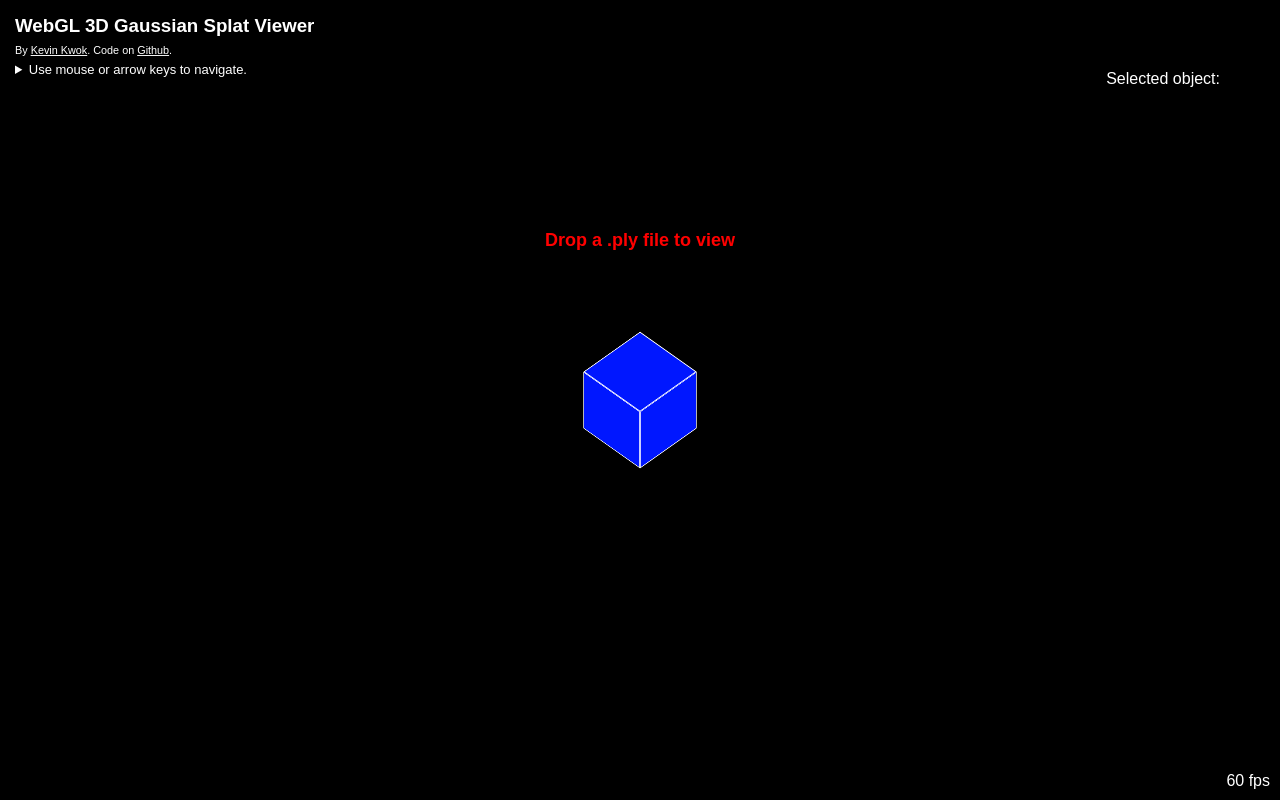
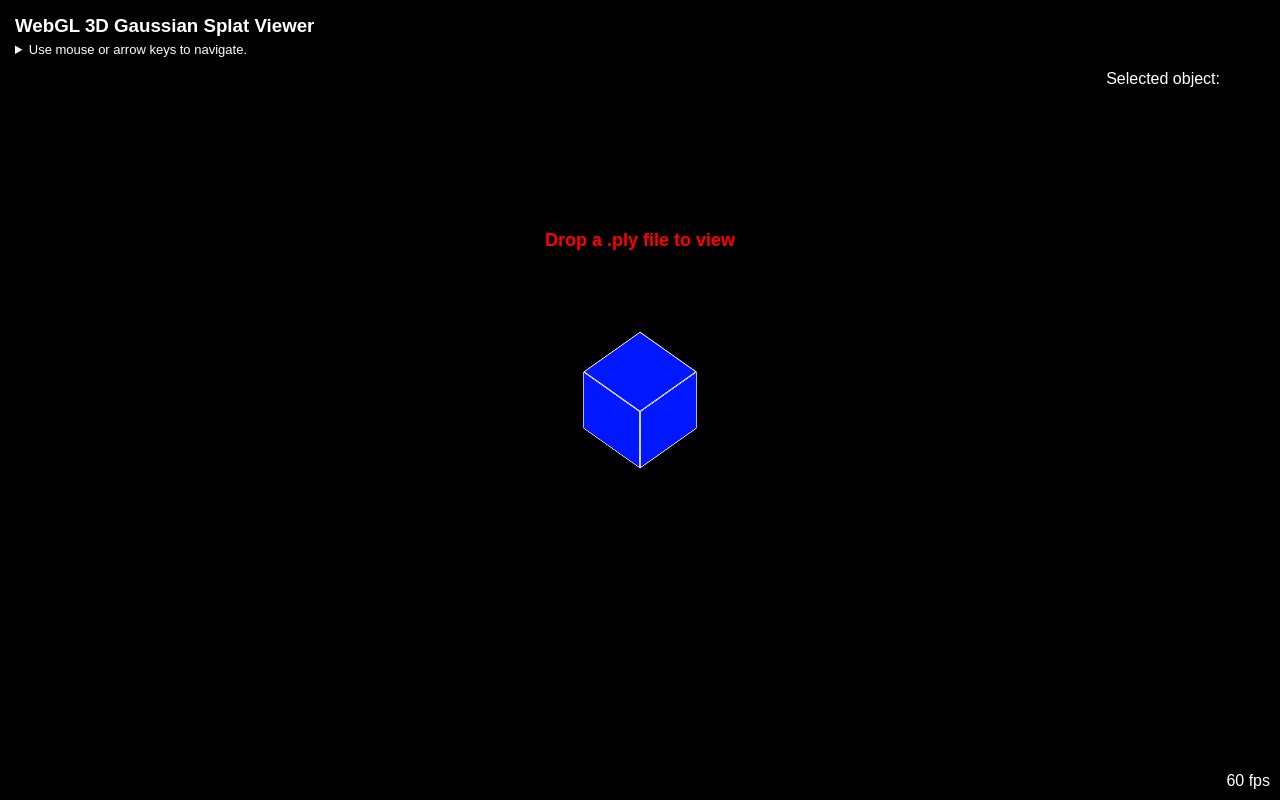
Before and after one commit to GloireLINVANI/3D_Gaussian_Splatting_Project, a plain HTML site: page Web_Viewer_Gaussians_Selection/index.html in a window 1280 px wide. Drawn offline with Linux system fonts and the light colour scheme.

Commit message:
Update index.html

```diff
--- a/Web_Viewer_Gaussians_Selection/index.html
+++ b/Web_Viewer_Gaussians_Selection/index.html
@@ -218,15 +218,6 @@
 </script>
 <div id="info">
     <h3 class="nohf">WebGL 3D Gaussian Splat Viewer</h3>
-    <p>
-        <small class="nohf">
-            By <a href="https://twitter.com/antimatter15">Kevin Kwok</a>.
-            Code on
-            <a href="https://github.com/antimatter15/splat">Github</a
-            >.
-        </small>
-    </p>
-
     <details>
         <summary>Use mouse or arrow keys to navigate.</summary>
 
```
